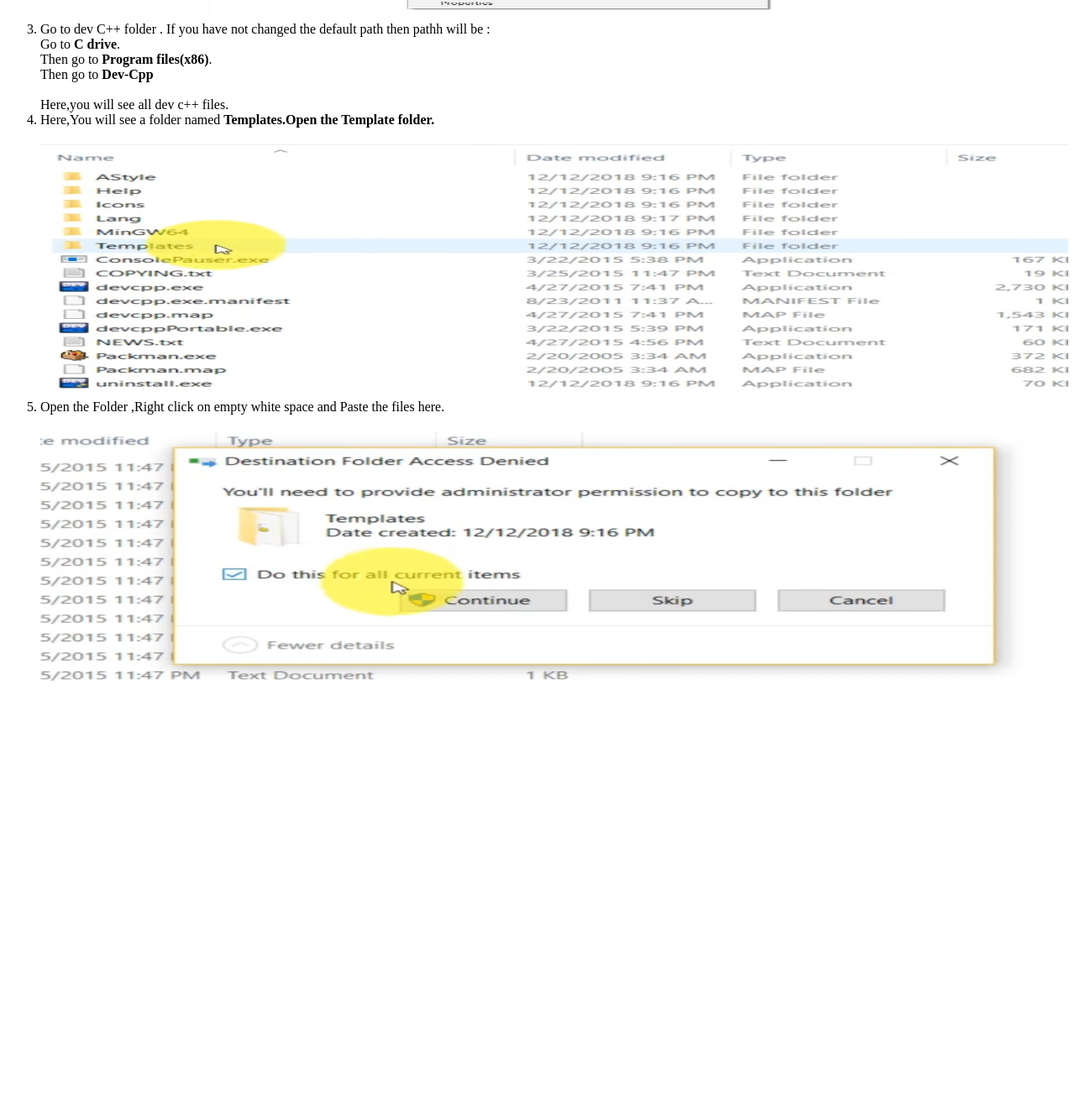
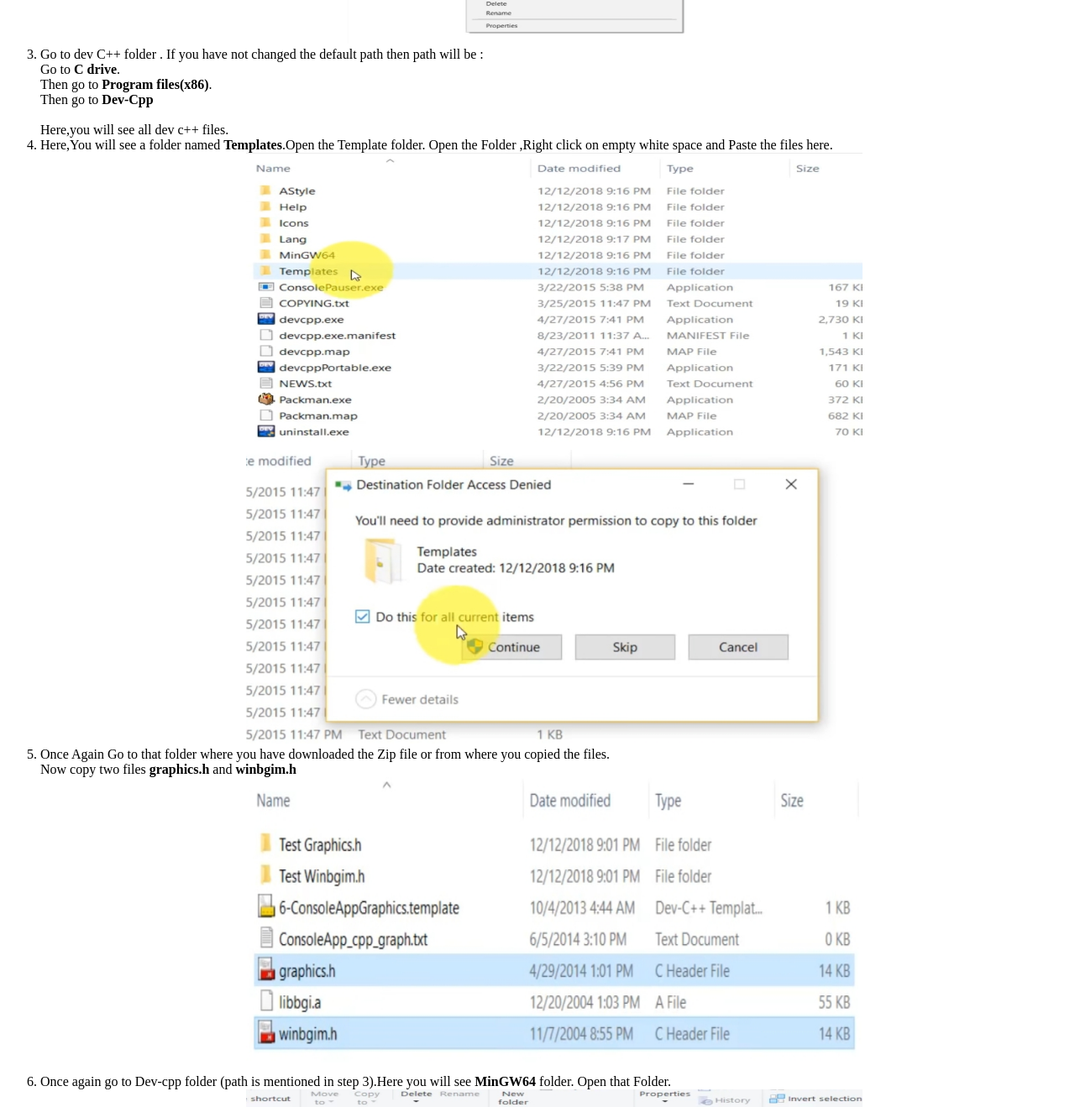
Before and after one commit to JuvitaSaini09/ISTE-Workshop-Bike-Animation, a plain HTML site: page index.html in a window 1280 px wide. Shown: the part 600-1919 px from the top of the page at 84% size. Before the commit the page ends 1434 px from the top, so only its background shows below. Drawn offline with Linux system fonts and the light colour scheme.

Commit message:
docs :document updated

```diff
--- a/index.html
+++ b/index.html
@@ -27,13 +27,23 @@
 <li>Copy :<b>6-ConsoleAppGraphics.template</b> and <b>ConsoleApp_cpp_graph.txt</b> </li>
 <img src="images/step1.jpg"/>
                     <li>Go to dev C++ folder .
-                        If you have not changed the default path then pathh will be :<br>Go to <b>C drive</b>.<br>Then go to <b>Program files(x86)</b>.<br>Then go to <b>Dev-Cpp</b></li>
+                        If you have not changed the default path then path will be :<br>Go to <b>C drive</b>.<br>Then go to <b>Program files(x86)</b>.<br>Then go to <b>Dev-Cpp</b></li>
                     <br>
                     Here,you will see all dev c++ files.
-                    <li>Here,You will see a folder named <b>Templates.Open the Template folder.</b></li>
+                    <li>Here,You will see a folder named <b>Templates</b>.Open the Template folder. Open the Folder ,Right click on empty white space and Paste the files here.</li>
                     <img src="images/templates.jpg"/>
-                    <li>Open the Folder ,Right click on empty white space and Paste the files here.</li>
+
                     <img src="images/firstPaste.jpg"/>
+                    <li>Once Again Go to that folder where you have downloaded the Zip file or from where you copied the files.
+                        <br>Now copy two files <b>graphics.h</b> and <b>winbgim.h</b>
+                        <img src="images/step2.jpg"/>
+                        <li>Once again go to Dev-cpp folder (path is mentioned in step 3).Here you will see <b>MinGW64</b> folder. Open that Folder.</li>
+                        <img src="images/MinGW64.jpg" />
+                        <li>Inside MinGW64,You will see a folder <b>x86_64_w64-mingw32</b>.open this Folder</li>
+                        <img src="images/x86.jpg"/>
+                        <li> Inside this Folder You will see a <b>Include</b> Folder.Open that Include Folder .Rigth Click on empty spsce and paste the copied files.Tick the checkbox and click on continue.</li>
+
+                    </li>
                 </ol>
             </div>
         </section>
--- a/style.css
+++ b/style.css
@@ -1,6 +1,7 @@
 
 img{
-    margin-top:20px;
-    height:300px;
-    width:100%;
+     height:350px;
+     width:60%;
+    margin-left:20%;
+    margin-right:20%;
 }
```
Also changed, not shown: images/MinGW64.jpg (added), images/step2.jpg (added), images/x86.jpg (added).
